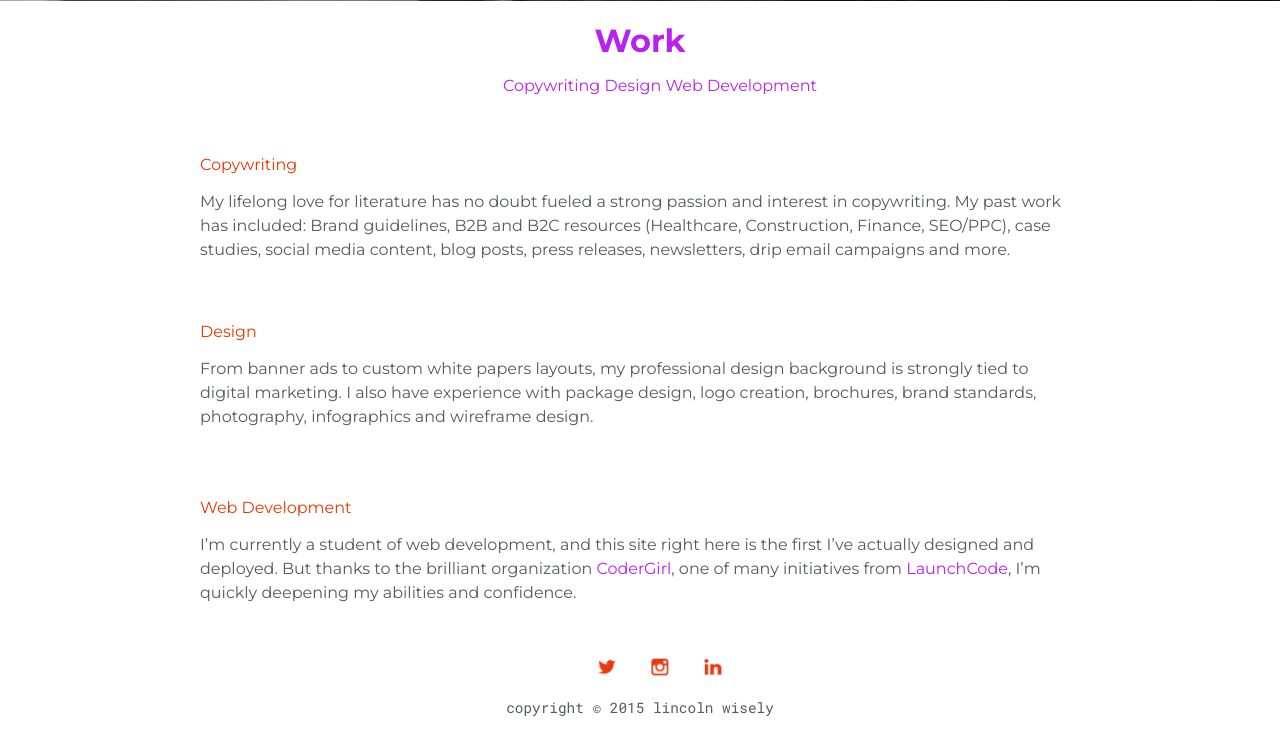
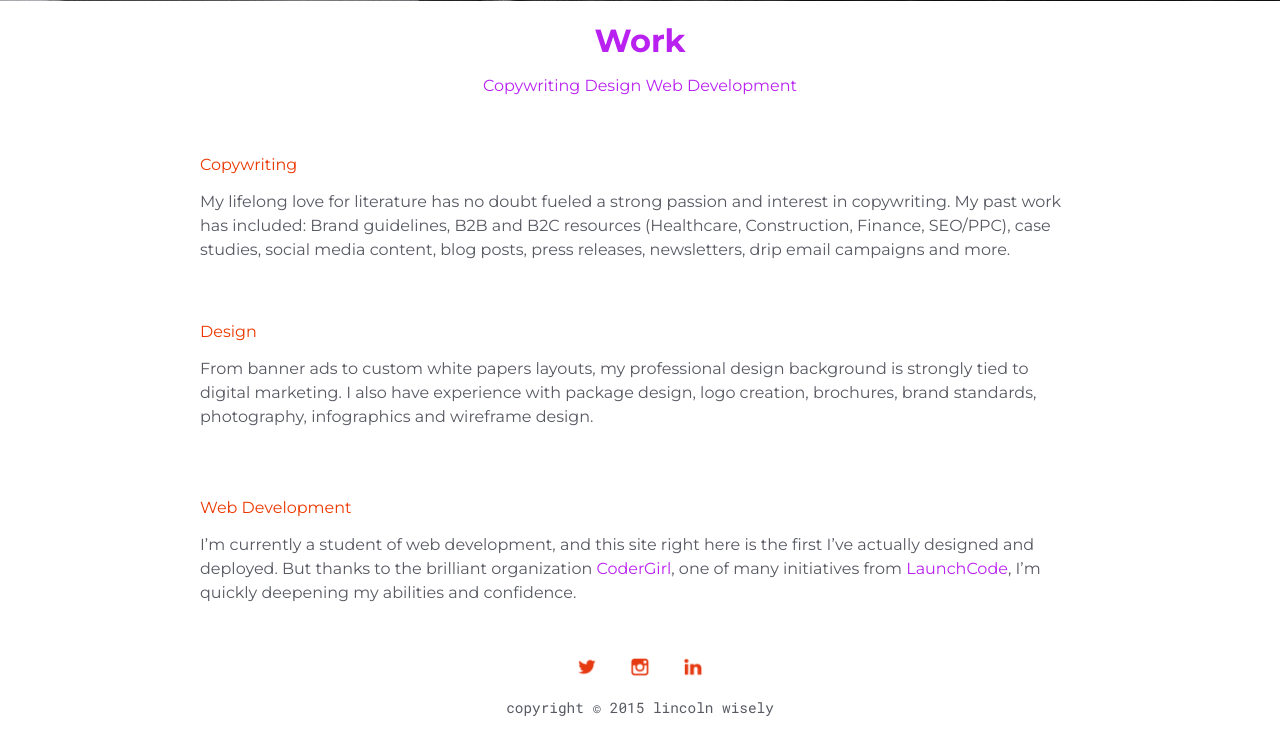
Before and after one commit to lincolnwisely/lincolnsite, a PHP site: page /work.html in a window 1280 px wide. Shown: the part 499-1243 px from the top of the page. Run offline with PHP 8.4, Linux system fonts and the light colour scheme.

Commit message:
Added padding: 0 to ul in footer

```diff
--- a/css/style.css
+++ b/css/style.css
@@ -156,7 +156,7 @@ padding: 0px 200px;
 
 ul, li{
 text-align: center;
-/*margin: 10px 20px;*/
+padding: 0;
 }
 
 .content-block {
@@ -164,7 +164,6 @@ margin: 25px auto ;
 }
 
 footer {
-/*height: 80px;*/
 color: #aaa9ae;
 font-family: 'Roboto Mono', 'Courier', serif;
 font-size: .9em;
```
